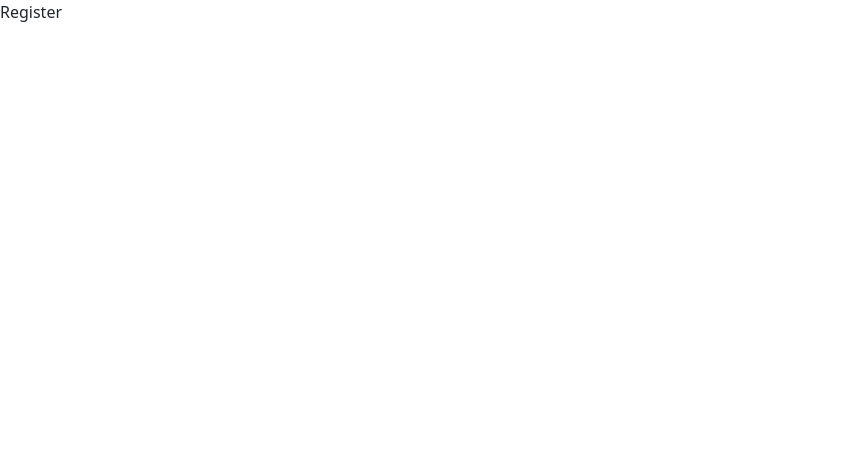
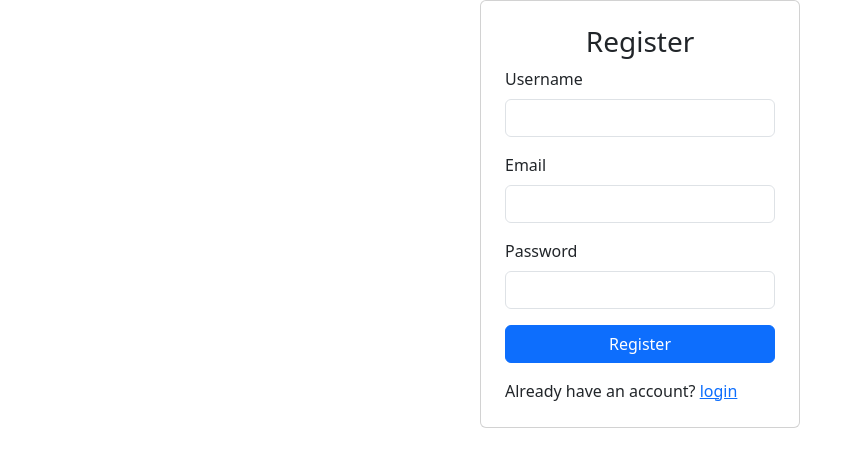
Before and after one commit to Henryarrovin/movie-ticket-booking-application, a React (Vite) app in the folder frontend/: page /register in a window 1280 px wide. Shown: the top 466 px of the page, without its empty margins (0-862 px from the left). Built offline with nearby package versions, Linux system fonts and the light colour scheme.

Commit message:
Created register functionality.

```diff
--- a/frontend/src/components/Login.jsx
+++ b/frontend/src/components/Login.jsx
@@ -62,6 +62,7 @@ const Login = () => {
                         {loading ? "Logging in..." : "Login"}
                     </button>
                 </form>
+                <div className='mt-3'>Don't have an account? <a href="/register">register</a></div>
             </div>
         </div>
     );
--- a/frontend/src/components/Register.jsx
+++ b/frontend/src/components/Register.jsx
@@ -1,11 +1,83 @@
-import React from 'react';
+import { unwrapResult } from '@reduxjs/toolkit';
+import React, { useState } from 'react';
+import { useDispatch, useSelector } from 'react-redux';
+import { useNavigate } from 'react-router-dom';
+import { registerUser, selectError, selectLoading } from '../features/authSlice';
 
 const Register = () => {
-  return (
-    <div>
-      Register
-    </div>
-  )
-}
+    const [username, setUsername] = useState('');
+    const [password, setPassword] = useState('');
+    const [email, setEmail] = useState('');
+    const [errorMessage, setErrorMessage] = useState('');
+    const dispatch = useDispatch();
+    const navigate = useNavigate();
+    const loading = useSelector(selectLoading);
+    const error = useSelector(selectError);
+
+    const handleSubmit = async (e) => {
+        e.preventDefault();
+
+        dispatch(registerUser({ username, password, email }))
+        .then((result) => {
+            const unwrappedResult = unwrapResult(result);
+            if (unwrappedResult) {
+                navigate('/');
+            }
+        })
+        .catch((err) => {
+            console.log(err);
+            setErrorMessage(err);
+            alert("Registration failed. Please try again.");
+        });
+    };
+
+    return (
+        <div className="register-container d-flex align-items-center justify-content-center">
+            <div className="card p-4" style={{ width: '20rem' }}>
+                <h3 className="card-title text-center">Register</h3>
+                <form onSubmit={handleSubmit}>
+                    <div className="mb-3">
+                        <label htmlFor="username" className="form-label">Username</label>
+                        <input
+                            type="text"
+                            className="form-control"
+                            id="username"
+                            value={username}
+                            onChange={(e) => setUsername(e.target.value)}
+                            required
+                        />
+                    </div>
+                    <div className="mb-3">
+                        <label htmlFor="email" className="form-label">Email</label>
+                        <input
+                            type="email"
+                            className="form-control"
+                            id="email"
+                            value={email}
+                            onChange={(e) => setEmail(e.target.value)}
+                            required
+                        />
+                    </div>
+                    <div className="mb-3">
+                        <label htmlFor="password" className="form-label">Password</label>
+                        <input
+                            type="password"
+                            className="form-control"
+                            id="password"
+                            value={password}
+                            onChange={(e) => setPassword(e.target.value)}
+                            required
+                        />
+                    </div>
+                    {error && <div className="alert alert-danger">{errorMessage}</div>}
+                    <button type="submit" className="btn btn-primary w-100" disabled={loading}>
+                        {loading ? "Registering..." : "Register"}
+                    </button>
+                </form>
+                <div className='mt-3'>Already have an account? <a href="/">login</a></div>
+            </div>
+        </div>
+    );
+};
 
 export default Register;
--- a/frontend/src/features/authSlice.js
+++ b/frontend/src/features/authSlice.js
@@ -1,11 +1,14 @@
 import { createSlice, createAsyncThunk } from "@reduxjs/toolkit";
 import HttpService from "../services/httpService";
 
-export const registerUser = createAsyncThunk("auth/registerUser", async (userData) => {
-    const response = await HttpService.register(userData);
-    return response;
+export const registerUser = createAsyncThunk("auth/registerUser", async (userData, { rejectWithValue }) => {
+    try {
+        const response = await HttpService.register(userData);
+        return response;
+    } catch (error) {
+        return rejectWithValue(error.response?.data?.message || "Registration failed.");
+    }
 });
-
 
 export const loginUser = createAsyncThunk("auth/loginUser", async (credentials, { rejectWithValue }) => {
     try {
--- a/frontend/src/services/httpService.js
+++ b/frontend/src/services/httpService.js
@@ -2,7 +2,7 @@ import apiClient from './apiClient';
 
 class HttpService {
     async register(userData) {
-        const response = await apiClient.post('/register/', userData);
+        const response = await apiClient.post('/api/register/', userData);
         return response.data;
     }
 
```
Also changed, not shown: 1 other file (tests, documents, lock files or other folders).
